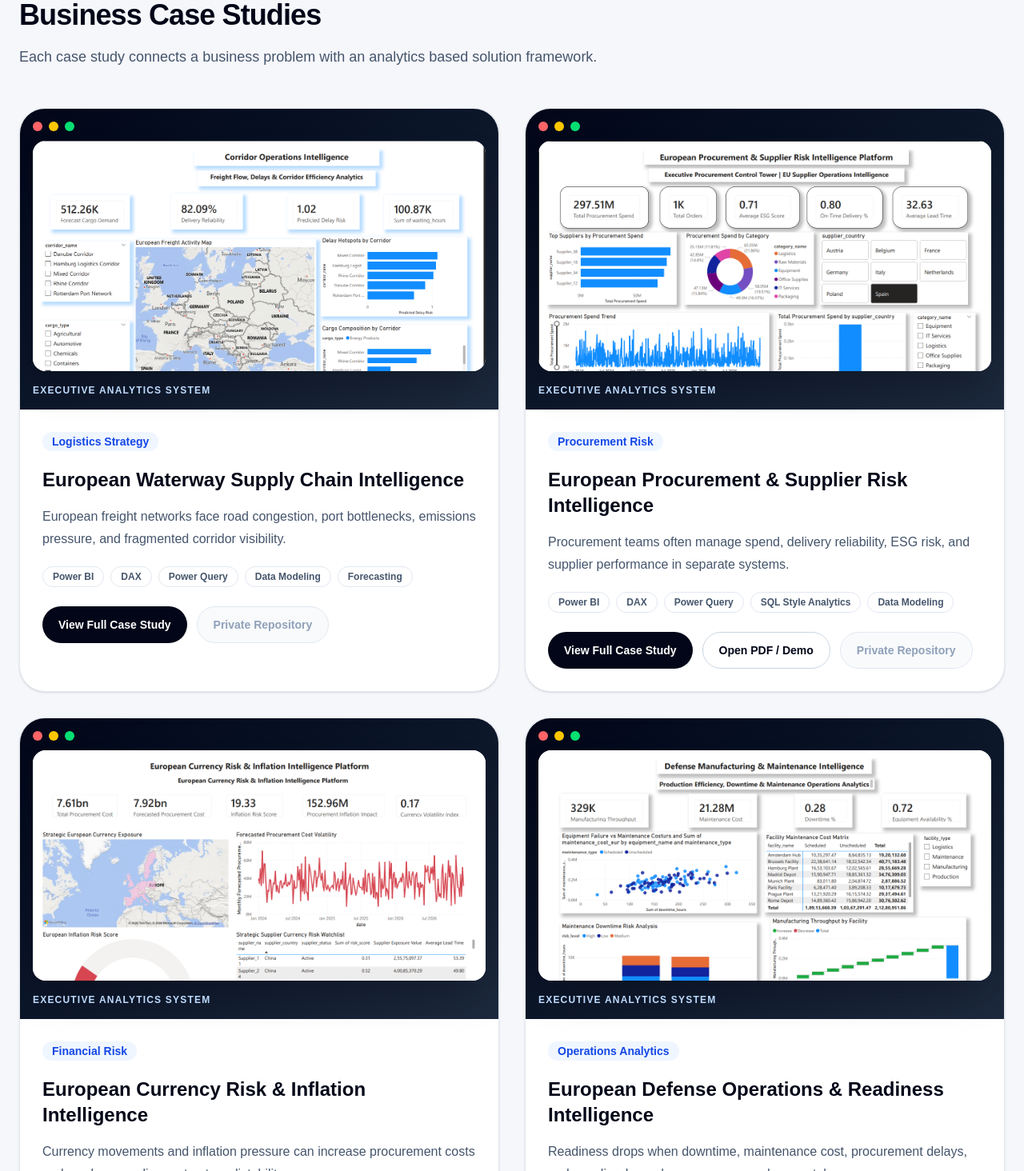
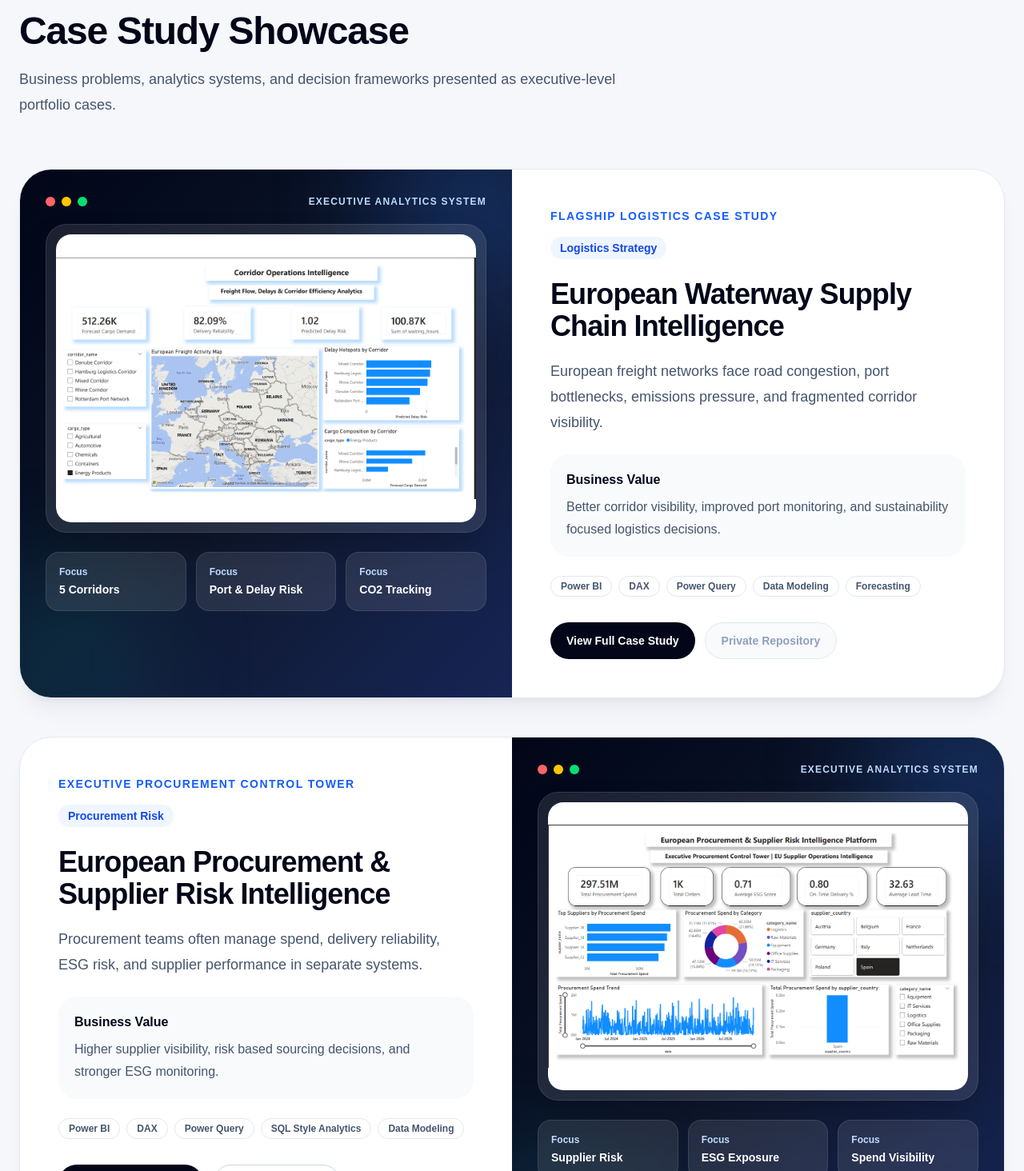
Before and after one commit to rajbbhayani-sketch/raj-portfolio, a Next.js app: page / in a window 1280 px wide. Shown: the part 1506-2970 px from the top of the page at 80% size. Built offline with nearby package versions, Linux system fonts and the light colour scheme.

Commit message:
Improve desktop case study showcase

```diff
--- a/app/page.tsx
+++ b/app/page.tsx
@@ -18,6 +18,10 @@ const caseStudies = [
     pdf: "",
     github: "#",
     githubLabel: "Private Repository",
+    highlight: "Flagship Logistics Case Study",
+    metricOne: "5 Corridors",
+    metricTwo: "Port & Delay Risk",
+    metricThree: "CO2 Tracking",
     problem:
       "European freight networks face road congestion, port bottlenecks, emissions pressure, and fragmented corridor visibility.",
     solution:
@@ -47,6 +51,10 @@ const caseStudies = [
     pdf: "/pdfs/procurement.pdf",
     github: "#",
     githubLabel: "Private Repository",
+    highlight: "Executive Procurement Control Tower",
+    metricOne: "Supplier Risk",
+    metricTwo: "ESG Exposure",
+    metricThree: "Spend Visibility",
     problem:
       "Procurement teams often manage spend, delivery reliability, ESG risk, and supplier performance in separate systems.",
     solution:
@@ -76,6 +84,10 @@ const caseStudies = [
     pdf: "/pdfs/currency.pdf",
     github: "#",
     githubLabel: "Private Repository",
+    highlight: "Financial Exposure Intelligence",
+    metricOne: "Currency Risk",
+    metricTwo: "Inflation Signals",
+    metricThree: "Forecasting",
     problem:
       "Currency movements and inflation pressure can increase procurement costs and weaken supplier contract predictability.",
     solution:
@@ -105,6 +117,10 @@ const caseStudies = [
     pdf: "/pdfs/defense.pdf",
     github: "#",
     githubLabel: "Private Repository",
+    highlight: "Operational Readiness System",
+    metricOne: "Readiness",
+    metricTwo: "Maintenance",
+    metricThree: "Procurement Risk",
     problem:
       "Readiness drops when downtime, maintenance cost, procurement delays, and supplier dependency are managed separately.",
     solution:
@@ -134,6 +150,10 @@ const caseStudies = [
     pdf: "/pdfs/xai.mp4",
     github: "#",
     githubLabel: "Private Repository",
+    highlight: "AI Decision Support Prototype",
+    metricOne: "XGBoost",
+    metricTwo: "SHAP",
+    metricThree: "Scenario Lab",
     problem:
       "Inventory planners need more than a stockout prediction. They need to understand why a part is risky and what action is reasonable.",
     solution:
@@ -280,7 +300,8 @@ export default function Home() {
     };
 
     window.addEventListener("keydown", handleEsc);
-    document.body.style.overflow = activeCase !== null || activeInsight !== null ? "hidden" : "auto";
+    document.body.style.overflow =
+      activeCase !== null || activeInsight !== null ? "hidden" : "auto";
 
     return () => {
       window.removeEventListener("keydown", handleEsc);
@@ -404,46 +425,82 @@ export default function Home() {
         </div>
       </section>
 
-      <section id="case-studies" className="px-6 py-24">
+      <section id="case-studies" className="px-6 py-28">
         <div className="mx-auto max-w-7xl">
+          <div className="max-w-3xl">
             <p className="mb-3 text-sm font-semibold uppercase tracking-widest text-blue-600">Featured Work</p>
-          <h2 className="text-4xl font-black tracking-tight">Business Case Studies</h2>
-          <p className="mt-4 max-w-3xl text-lg leading-8 text-slate-600">
-            Each case study connects a business problem with an analytics based solution framework.
+            <h2 className="text-5xl font-black tracking-tight">Case Study Showcase</h2>
+            <p className="mt-5 text-lg leading-8 text-slate-600">
+              Business problems, analytics systems, and decision frameworks presented as executive-level portfolio cases.
             </p>
+          </div>
 
-          <div className="mt-12 grid gap-8 lg:grid-cols-2">
+          <div className="mt-16 space-y-12">
             {caseStudies.map((item, index) => (
               <article
                 key={item.title}
-                className="group overflow-hidden rounded-[2rem] border border-slate-200 bg-white shadow-sm transition duration-300 hover:-translate-y-1 hover:shadow-2xl hover:shadow-slate-900/10"
+                className={`group grid overflow-hidden rounded-[2.5rem] border border-slate-200 bg-white shadow-xl shadow-slate-900/5 transition duration-300 hover:-translate-y-1 hover:shadow-2xl hover:shadow-slate-900/10 lg:grid-cols-2 ${
+                  index % 2 === 1 ? "lg:[&>*:first-child]:order-2" : ""
+                }`}
               >
-                <div className="relative bg-gradient-to-br from-slate-950 to-slate-800 p-4">
-                  <div className="mb-3 flex gap-2">
+                <div className="relative min-h-[520px] overflow-hidden bg-gradient-to-br from-slate-950 via-slate-900 to-blue-950 p-8">
+                  <div className="absolute -right-20 -top-20 h-64 w-64 rounded-full bg-blue-500/20 blur-3xl" />
+                  <div className="absolute -bottom-20 -left-20 h-64 w-64 rounded-full bg-cyan-400/10 blur-3xl" />
+
+                  <div className="relative z-10">
+                    <div className="mb-5 flex items-center justify-between">
+                      <div className="flex gap-2">
                         <span className="h-3 w-3 rounded-full bg-red-400" />
                         <span className="h-3 w-3 rounded-full bg-yellow-400" />
                         <span className="h-3 w-3 rounded-full bg-green-400" />
                       </div>
-
-                  <div className="overflow-hidden rounded-2xl bg-white shadow-2xl">
-                    <img
-                      src={item.image || item.fallbackImage}
-                      alt={item.title}
-                      className="h-72 w-full object-cover object-top transition duration-500 group-hover:scale-[1.03]"
-                    />
-                  </div>
-
-                  <p className="mt-4 text-xs font-black uppercase tracking-widest text-blue-200">
+                      <p className="text-xs font-black uppercase tracking-widest text-blue-200">
                         Executive Analytics System
                       </p>
                     </div>
 
-                <div className="p-7">
-                  <span className="rounded-full bg-blue-50 px-3 py-1 text-sm font-semibold text-blue-700">{item.tag}</span>
-                  <h3 className="mt-5 text-2xl font-black">{item.title}</h3>
-                  <p className="mt-4 leading-7 text-slate-600">{item.problem}</p>
+                    <div className="rounded-[1.6rem] border border-white/10 bg-white/10 p-3 shadow-2xl backdrop-blur">
+                      <div className="overflow-hidden rounded-[1.2rem] bg-white">
+                        <img
+                          src={item.image || item.fallbackImage}
+                          alt={item.title}
+                          className="h-[360px] w-full object-contain object-center transition duration-700 group-hover:scale-[1.03]"
+                        />
+                      </div>
+                    </div>
 
-                  <div className="mt-5 flex flex-wrap gap-2">
+                    <div className="mt-6 grid grid-cols-3 gap-3">
+                      {[item.metricOne, item.metricTwo, item.metricThree].map((metric) => (
+                        <div key={metric} className="rounded-2xl border border-white/10 bg-white/10 p-4 text-white backdrop-blur">
+                          <p className="text-xs font-semibold text-blue-200">Focus</p>
+                          <p className="mt-1 text-sm font-black">{metric}</p>
+                        </div>
+                      ))}
+                    </div>
+                  </div>
+                </div>
+
+                <div className="flex flex-col justify-center p-8 lg:p-12">
+                  <p className="mb-4 text-sm font-black uppercase tracking-widest text-blue-600">
+                    {item.highlight}
+                  </p>
+
+                  <span className="w-fit rounded-full bg-blue-50 px-3 py-1 text-sm font-semibold text-blue-700">
+                    {item.tag}
+                  </span>
+
+                  <h3 className="mt-6 text-3xl font-black tracking-tight lg:text-4xl">
+                    {item.title}
+                  </h3>
+
+                  <p className="mt-5 text-lg leading-8 text-slate-600">{item.problem}</p>
+
+                  <div className="mt-6 rounded-3xl bg-slate-50 p-5">
+                    <p className="font-black text-slate-950">Business Value</p>
+                    <p className="mt-2 leading-7 text-slate-600">{item.value}</p>
+                  </div>
+
+                  <div className="mt-6 flex flex-wrap gap-2">
                     {item.tools.map((tool) => (
                       <span key={tool} className="rounded-full border border-slate-200 px-3 py-1 text-xs font-semibold text-slate-600">
                         {tool}
@@ -451,7 +508,7 @@ export default function Home() {
                     ))}
                   </div>
 
-                  <div className="mt-6 flex flex-wrap gap-3">
+                  <div className="mt-8 flex flex-wrap gap-3">
                     <button onClick={() => setActiveCase(index)} className="rounded-full bg-slate-950 px-5 py-3 text-sm font-semibold text-white transition hover:bg-blue-700">
                       View Full Case Study
                     </button>
@@ -462,9 +519,8 @@ export default function Home() {
                       </a>
                     )}
 
-                    <a
-                      href={item.github}
-                      target="_blank"
+                    <button
+                      disabled={item.github === "#"}
                       className={`rounded-full border px-5 py-3 text-sm font-semibold transition ${
                         item.github === "#"
                           ? "cursor-not-allowed border-slate-200 bg-slate-50 text-slate-400"
@@ -472,7 +528,7 @@ export default function Home() {
                       }`}
                     >
                       {item.githubLabel || "GitHub"}
-                    </a>
+                    </button>
                   </div>
                 </div>
               </article>
@@ -674,7 +730,7 @@ export default function Home() {
 
             <div className="px-6 pb-0">
               <div className="overflow-hidden rounded-[1.5rem] bg-slate-950 p-4">
-                <img src={selected.image || selected.fallbackImage} alt={selected.title} className="h-96 w-full rounded-2xl object-cover object-top" />
+                <img src={selected.image || selected.fallbackImage} alt={selected.title} className="h-96 w-full rounded-2xl object-contain object-center bg-white" />
               </div>
             </div>
 
@@ -737,9 +793,8 @@ export default function Home() {
                   </a>
                 )}
 
-                <a
-                  href={selected.github}
-                  target="_blank"
+                <button
+                  disabled={selected.github === "#"}
                   className={`rounded-full border px-5 py-3 text-sm font-semibold ${
                     selected.github === "#"
                       ? "cursor-not-allowed border-slate-200 bg-slate-50 text-slate-400"
@@ -747,7 +802,7 @@ export default function Home() {
                   }`}
                 >
                   {selected.githubLabel || "GitHub"}
-                </a>
+                </button>
 
                 <button onClick={() => setActiveCase(null)} className="rounded-full border border-slate-300 px-5 py-3 text-sm font-semibold">
                   Back to Case Studies
```
Lines whose indentation alone changed are shown as unchanged.
